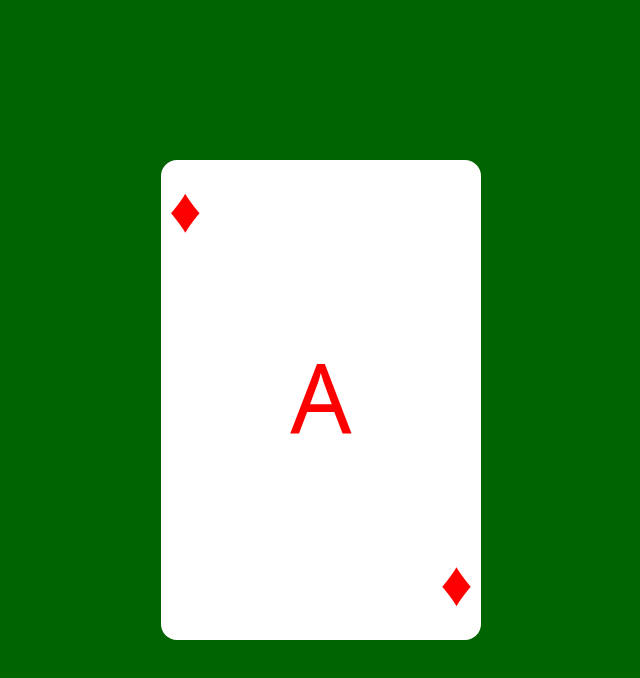
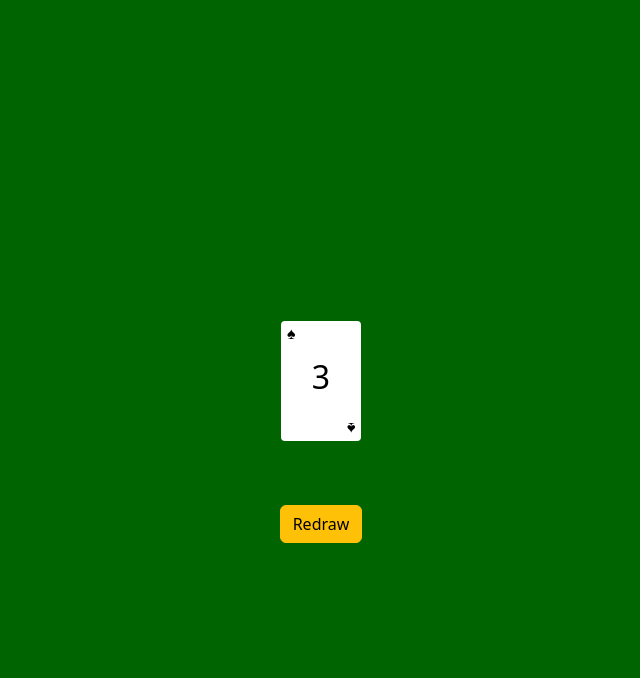
Before and after one commit to ernestomedinam/poker-card-tdd, a website: page index.html in a window 1280 px wide. Shown: the whole page, without its empty margins (319-959 px from the left). Drawn offline with nearby package versions, Linux system fonts and the light colour scheme.

Commit message:
:books: Completes lesson in class

```diff
--- a/index.html
+++ b/index.html
@@ -9,6 +9,8 @@
 </head>
 <body aria-label="body">
     <div class="container h-100 d-flex flex-column justify-content-center align-items-center">
+        <div class="cards d-flex justify-content-center my-5 flex-wrap" aria-label="cards container">
+        </div>
     </div>
     <script src="https://cdn.jsdelivr.net/npm/@popperjs/core@2.11.8/dist/umd/popper.min.js" integrity="sha384-I7E8VVD/ismYTF4hNIPjVp/Zjvgyol6VFvRkX/vR+Vc4jQkC+hVqc2pM8ODewa9r" crossorigin="anonymous"></script>
     <script src="https://cdn.jsdelivr.net/npm/bootstrap@5.3.3/dist/js/bootstrap.min.js" integrity="sha384-0pUGZvbkm6XF6gxjEnlmuGrJXVbNuzT9qBBavbLwCsOGabYfZo0T0to5eqruptLy" crossorigin="anonymous"></script>
--- a/index.js
+++ b/index.js
@@ -1,14 +1,69 @@
 window.onload = () => {
+    document.body.style.backgroundColor = "darkgreen";
+    const deck = buildDeck();
+    window.state = {};
+    setState({
+        tableCards: [],
+        deck: deck
+    });
+    drawCard();
+    const row = document.createElement("div");
+    row.classList.add("row", "d-flex", "justify-content-center");
+    const button = document.createElement("button");
+    button.textContent = "Redraw";
+    button.classList.add("btn", "btn-warning");
+    button.addEventListener("click", drawCard);
+    row.appendChild(button);
+    const container = document.querySelector(".container");
+    container.appendChild(row);
+};
+
+function buildDeck() {
+    const deck = [];
+    for (const faceValue of faceValues) {
+        for (const suit of suits) {
+            deck.push({
+                faceValue: faceValue,
+                suit: {
+                    label: suit,
+                    color: ["♥", "♦"].includes(suit)
+                        ? "red"
+                        : "black"
+                }
+            });
+        }
+    }
+    return deck;
+};
+
+function setState(newState) {
+    // update the window.state object
+    window.state = newState;
+    // MAKE SURE THE INTERFACE RENDERS AGAIN!!!
+    render();
+};
+
+function render() {
+    // get the cards container
+    // debugger;
+    const cardsDiv = document.querySelector(".cards");
+    // empty it
+    cardsDiv.innerHTML = "";
+    // for each card on window.state.tableCards, append a card div
+    for (const tableCard of window.state.tableCards) {
+        const card = renderCard(tableCard);
+        cardsDiv.appendChild(card);
+    }
+};
+
+function renderCard(pokerCardObject) {
+    // debugger;
     const card = document.createElement("div");
     card.classList.add("poker-card");
     card.setAttribute("aria-label", "poker card");
-    document.body.style.backgroundColor = "darkgreen";
+    card.setAttribute("id", new Date().getTime())
     const faceValueDiv = document.createElement("div");
     const h1 = document.createElement("h1");
-    const pokerCardObject = buildPokerCardObject(
-        chooseRandomItem(faceValues), // random face value
-        chooseRandomItem(suits) // random suit
-    );
     h1.textContent = pokerCardObject.faceValue;
     h1.setAttribute("aria-label", "face value");
     h1.style.color = pokerCardObject.suit.color;
@@ -29,19 +84,43 @@ window.onload = () => {
     bottomSuitSpan.textContent = pokerCardObject.suit.label;
     bottomSuitDiv.appendChild(bottomSuitSpan);
     card.append(topSuitDiv, faceValueDiv, bottomSuitDiv);
+    card.addEventListener("click", function (event) {
+        sendBackToDeck(pokerCardObject);
+    });
+    return card;
+};
 
+function sendBackToDeck(cardToSendBack) {
+    // grab the deck
+    const deck = [...window.state.deck];
+    // grab the tableCards
+    let tableCards = [...window.state.tableCards];
+    // remove card from tableCards
+    tableCards = tableCards.filter((card) => !(
+        card.faceValue === cardToSendBack.faceValue &&
+        card.suit.label === cardToSendBack.suit.label
+    ));
+    // push card to deck
+    deck.push(cardToSendBack);
+    setState({
+        deck: deck,
+        tableCards: tableCards
+    });
+};
 
-    // const row = document.createElement("div");
-    // row.classList.add("row", "d-flex", "justify-content-center");
-    // const button = document.createElement("button");
-    // button.textContent = "Redraw";
-    // button.classList.add("btn", "btn-warning");
-
-
-
-    const container = document.querySelector(".container");
-    container.appendChild(card);
-    // container.appendChild(row);
+function drawCard() {
+    // choose a random card from deck
+    const deck = [...window.state.deck];
+    const randomIndex = Math.floor(Math.random() * deck.length);
+    // remove it from there
+    const drawnCard = deck.splice(randomIndex, 1)[0];
+    // add it to tableCards
+    const tableCards = [...window.state.tableCards];
+    tableCards.push(drawnCard);
+    setState({
+        deck: deck,
+        tableCards: tableCards
+    });
 };
 
 function chooseRandomItem(array) {
--- a/styles.css
+++ b/styles.css
@@ -13,13 +13,14 @@ body {
     flex-flow: column nowrap;
     justify-content: space-between;
     background-color: white;
-    width: 20rem;
-    height: 30rem;
-    border-radius: 1rem;
+    width: 5rem;
+    height: 7.5rem;
+    border-radius: 0.25rem;
+    margin: 1rem;
 }
 
 .suit > span {
-    font-size: 4rem;
+    font-size: 1rem;
 }
 
 .face-value {
@@ -28,13 +29,13 @@ body {
 }
 
 .face-value > h1 {
-    font-size: 6rem;
+    font-size: 2rem;
 }
 
 .suit {
     display: flex;
     justify-content: start;
-    padding: 0 0.5rem;
+    padding: 0 0.375rem;
 }
 
 .bottom-suit {
```
Also changed, not shown: userActions2.test.js (+13 -3 lines), 1 other file.
